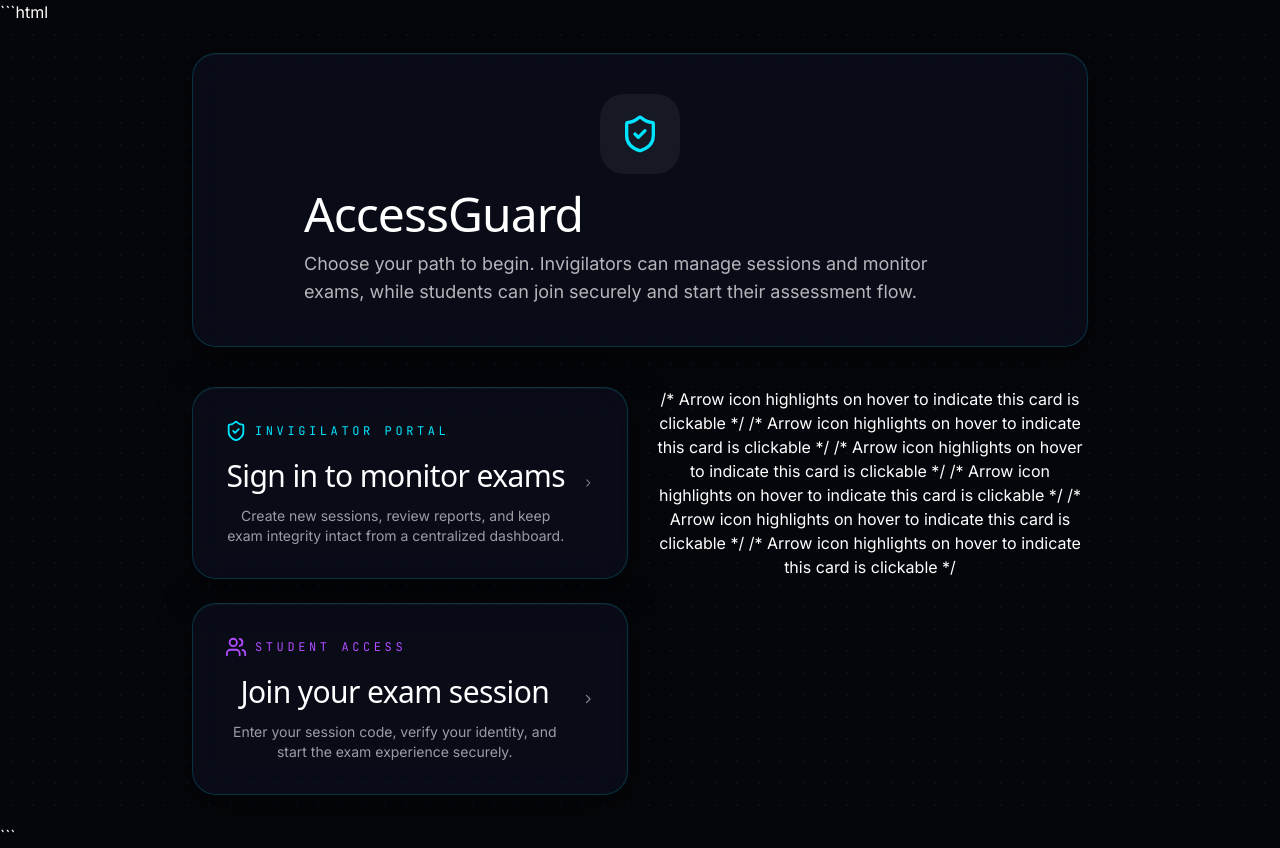
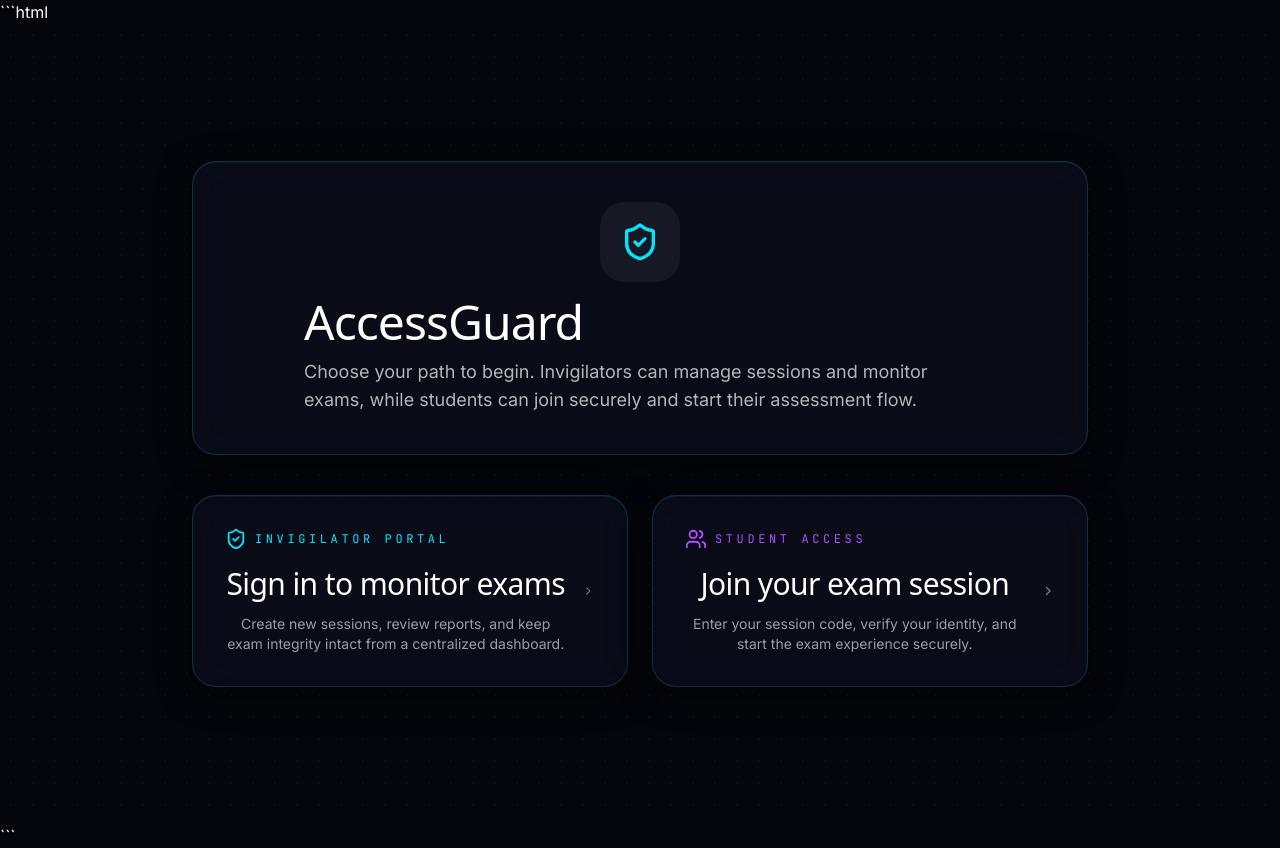
Before and after one commit to Logic111111/Access_Guard_Project, a React (Create React App) app in the folder frontend/: page / in a window 1280 px wide. Built offline with nearby package versions, Linux system fonts and the light colour scheme; no server answers; a web font is replaced by a local one.

Commit message:
Remove duplicate comment in Home.jsx
Removed duplicate comment about arrow icon hover effect.

```diff
--- a/frontend/src/pages/Home.jsx
+++ b/frontend/src/pages/Home.jsx
@@ -40,13 +40,13 @@ export default function Home() {
               <ChevronRight size={24} className="text-white/50 group-hover:text-cyan" />
             </div>
           </Link>
-          {/* Arrow icon highlights on hover to indicate this card is clickable */}
+          {/* Arrow icon highlights on hover to indicate this card is clickable */
           /* Arrow icon highlights on hover to indicate this card is clickable */
           /* Arrow icon highlights on hover to indicate this card is clickable */
           /* Arrow icon highlights on hover to indicate this card is clickable */
           /* Arrow icon highlights on hover to indicate this card is clickable */
           /* Arrow icon highlights on hover to indicate this card is clickable */
-          /* Arrow icon highlights on hover to indicate this card is clickable */
+          /* Arrow icon highlights on hover to indicate this card is clickable */}
 
           <Link to="/student" data-testid="student-cta" className="glass rounded-3xl p-8 border border-violet/20 hover:border-violet transition-all group">
             <div className="flex items-center justify-between gap-4">
```
